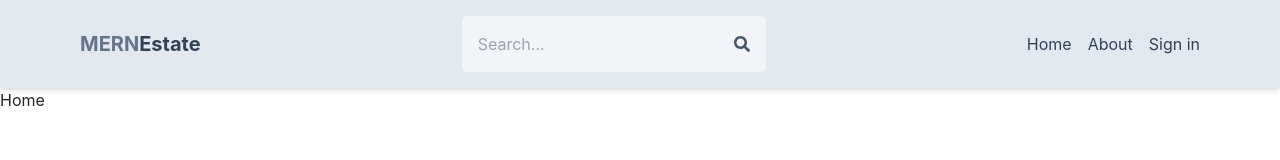
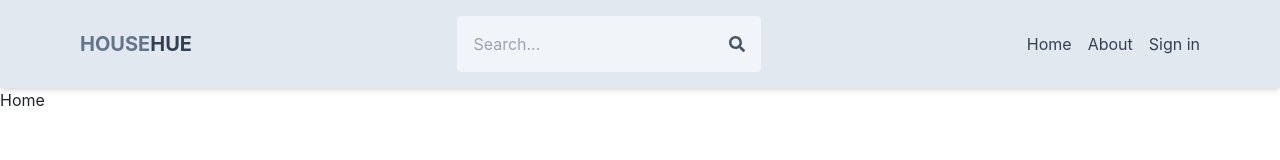
Before and after one commit to bekturmsv/HouseHue, a React (Vite) app in the folder client/: page / in a window 1280 px wide. Shown: the top 160 px of the page. Built offline with nearby package versions, Linux system fonts and the light colour scheme; no server answers.

Commit message:
change title

```diff
--- a/client/src/components/Header.jsx
+++ b/client/src/components/Header.jsx
@@ -10,8 +10,8 @@
       <div className="flex justify-between items-center max-w-6xl mx-auto p-3">
         <Link to={"/"}>
           <h1 className="font-bold text-sm sm:text-xl flex flex-wrap">
-            <span className="text-slate-500">MERN</span>
-            <span className="text-slate-700">Estate</span>
+            <span className="text-slate-500">HOUSE </span>
+            <span className="text-slate-700"> HUE</span>
           </h1>
         </Link>
         <form
```
